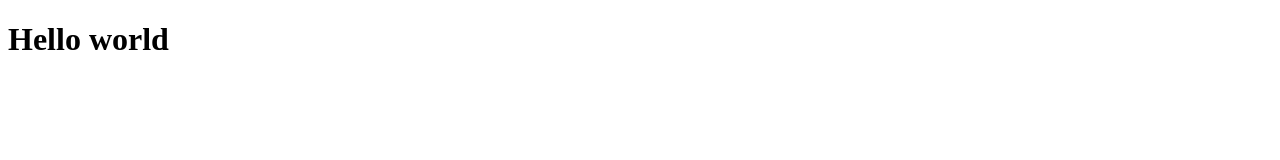
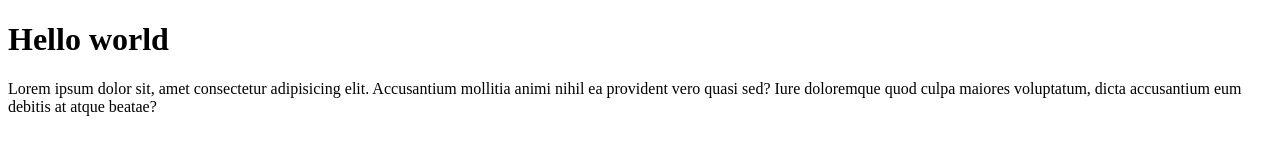
Before and after one commit to sdctristan/git-hol, a plain HTML site: page index.html in a window 1280 px wide. Drawn offline with Linux system fonts and the light colour scheme.

Commit message:
something

```diff
--- a/index.html
+++ b/index.html
@@ -9,6 +9,8 @@
 
 <body>
     <h1>Hello world</h1>
+    <p>Lorem ipsum dolor sit, amet consectetur adipisicing elit. Accusantium mollitia animi nihil ea provident vero
+        quasi sed? Iure doloremque quod culpa maiores voluptatum, dicta accusantium eum debitis at atque beatae?</p>
 </body>
 
 </html>
```
